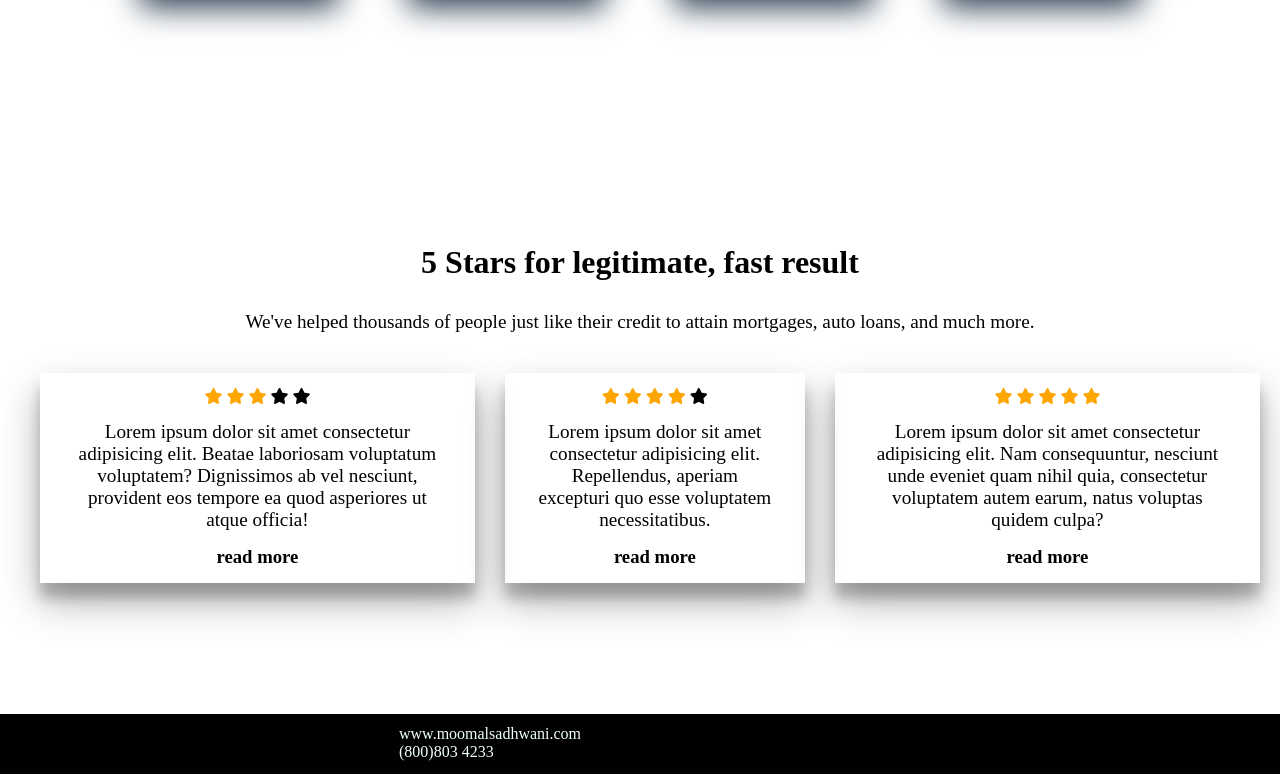
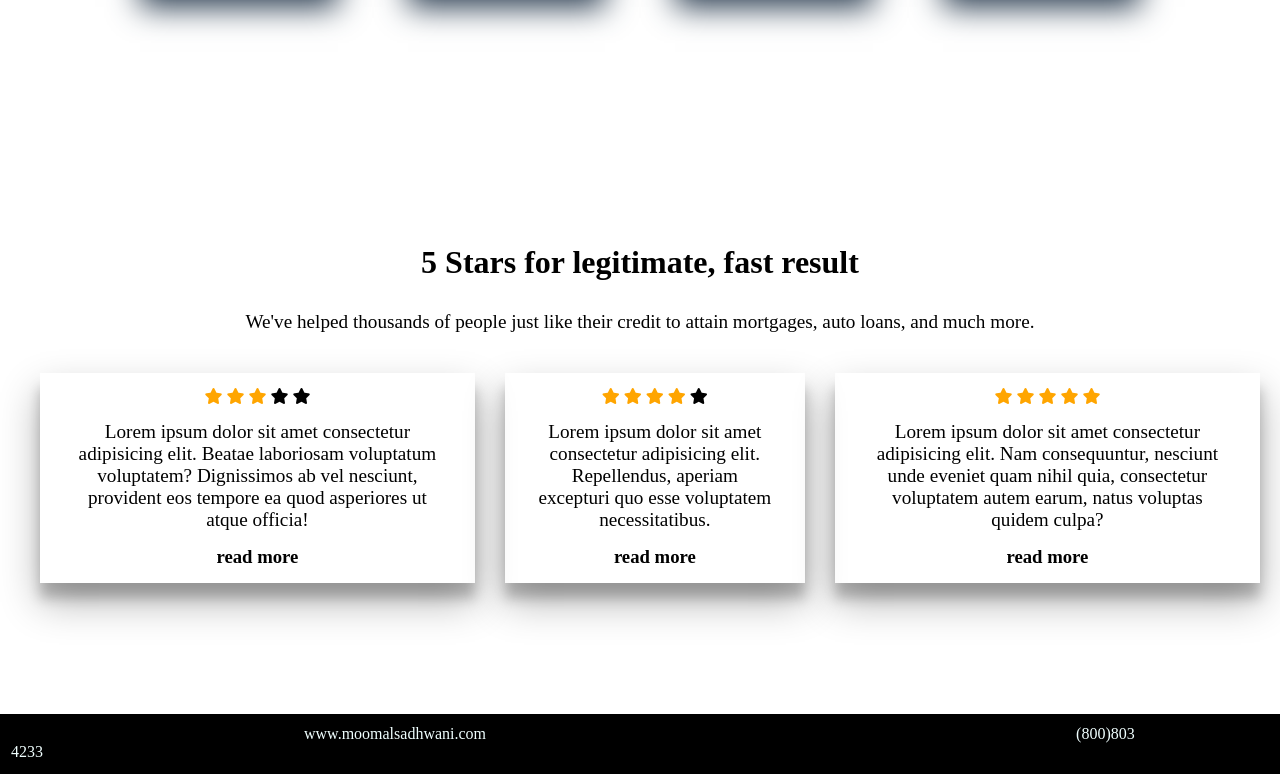
Before and after one commit to SadhwaniMomal/landing-page-part-two, a plain HTML site: page index.html in a window 1280 px wide. Shown: the part 1220-1994 px from the top of the page. Drawn offline with Linux system fonts and the light colour scheme.

Commit message:
Update style.css

```diff
--- a/style.css
+++ b/style.css
@@ -159,5 +159,5 @@ footer {
 
 .footer span {
   color: azure;
-  margin: 388px;
+  margin: 293px;
 }
```
